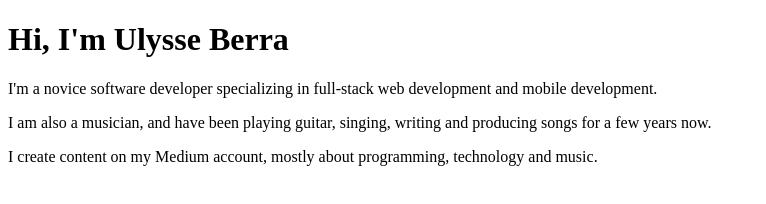
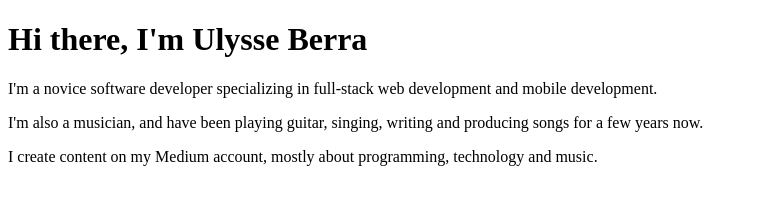
Before and after one commit to UlysseBerra/UlysseBerra, a plain HTML site: page index.html in a window 1280 px wide. Shown: the whole page, without its empty margins (0-766 px from the left). Drawn offline with Linux system fonts and the light colour scheme.

Commit message:
Updated index.html

```diff
--- a/index.html
+++ b/index.html
@@ -7,9 +7,14 @@
     <title>Ulysse Berra</title>
 </head>
 <body>
-    <h1>Hi, I'm Ulysse Berra</h1>
-    <p>I'm a novice software developer specializing in full-stack web development and mobile development.</p>
-    <p>I am also a musician, and have been playing guitar, singing, writing and producing songs for a few years now.</p>
-    <p>I create content on my Medium account, mostly about programming, technology and music.</p>
+    <div id="intro" class="intro">
+        <h1>Hi there, I'm Ulysse Berra</h1>
+        <p>I'm a novice software developer specializing in full-stack web development and mobile development.</p>
+        <p>I'm also a musician, and have been playing guitar, singing, writing and producing songs for a few years now.</p>
+        <p>I create content on my Medium account, mostly about programming, technology and music.</p>
+    </div>
+    <div id="technologies">
+
+    </div>
 </body>
 </html>
```
